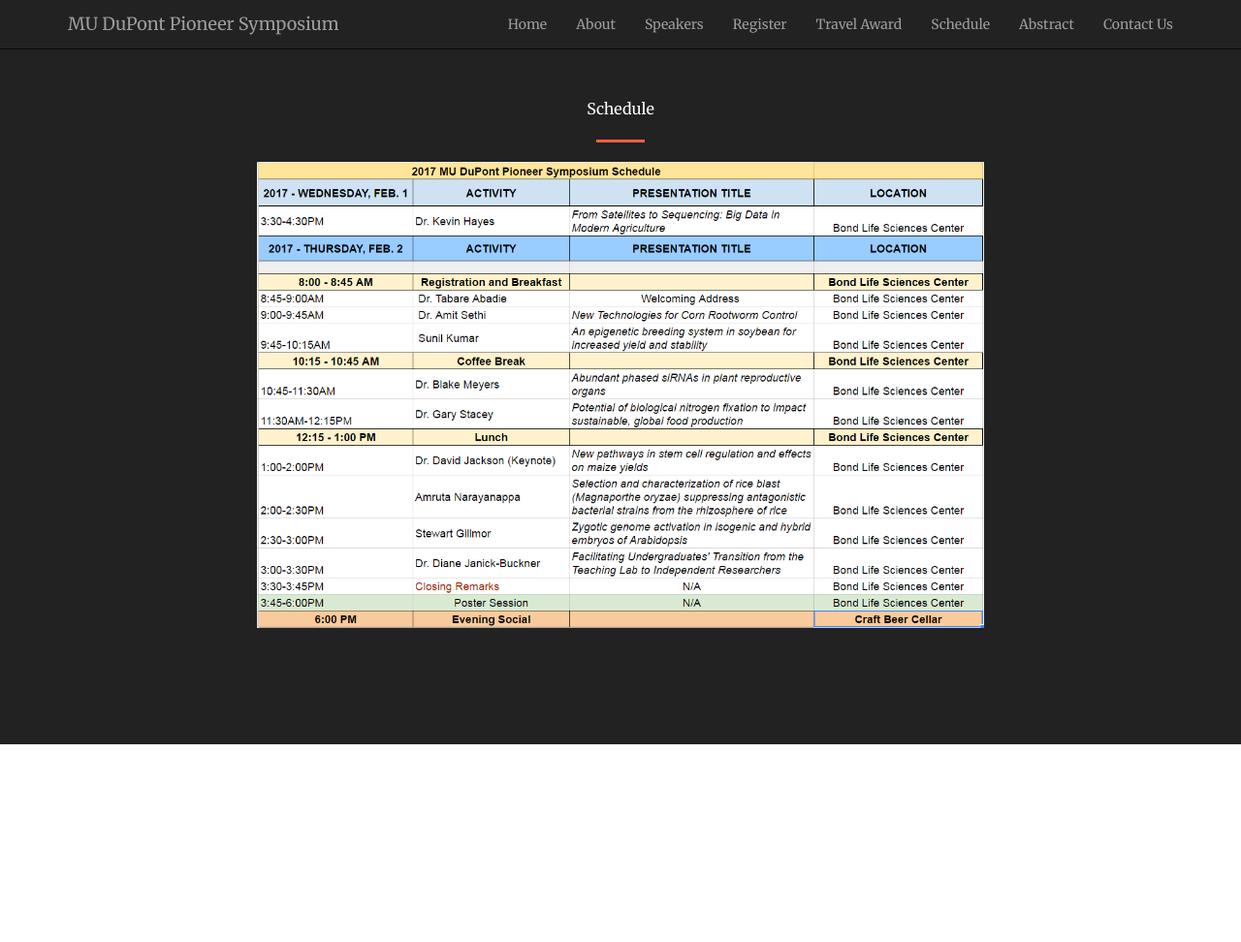
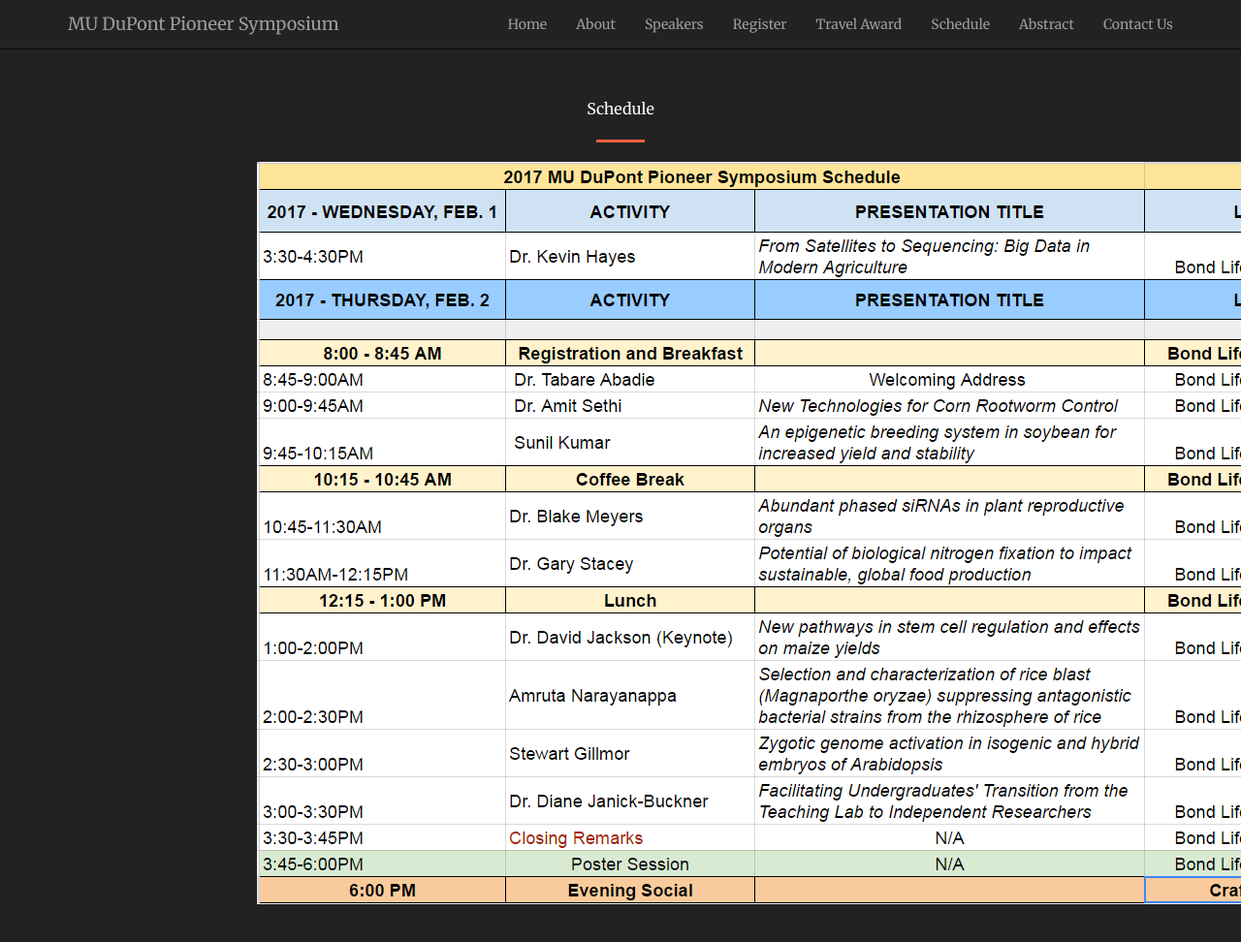
Before and after one commit to mupioneersymposium/mupioneersymposium.github.io, a Jekyll site: the page built from schedule.md, in a window 1280 px wide and 1053 px high. Shown: the top 972 px of the window at 97% size. Built offline with Jekyll 4.4.1, drawn with Linux system fonts in a browser that asks for light colours.

Commit message:
Update schedule.md

```diff
--- a/schedule.md
+++ b/schedule.md
@@ -7,4 +7,4 @@ layout: regular
 Schedule
 <hr style="clear: both;" />
 
-<img src="/img/schedule-4.png" style="max-width:100%"/>
+<img src="/img/schedule-4.png"/>
```
